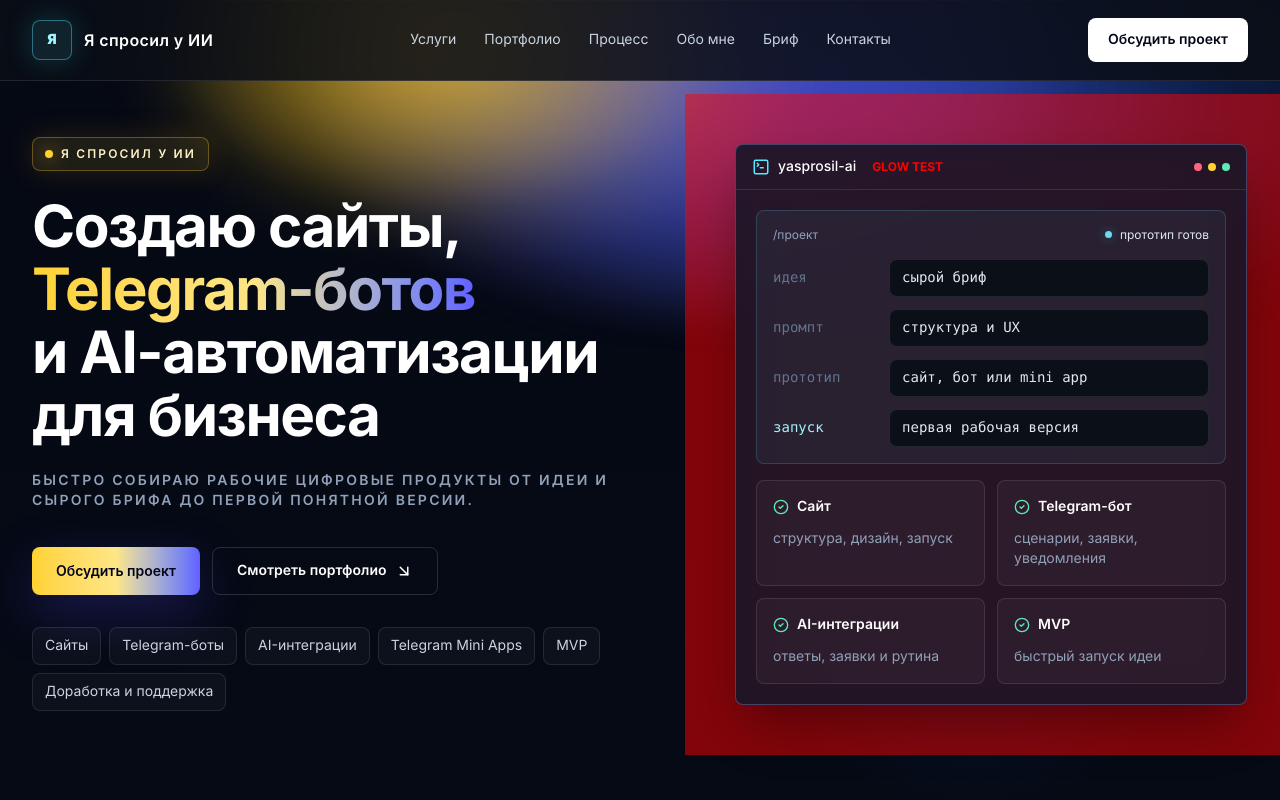
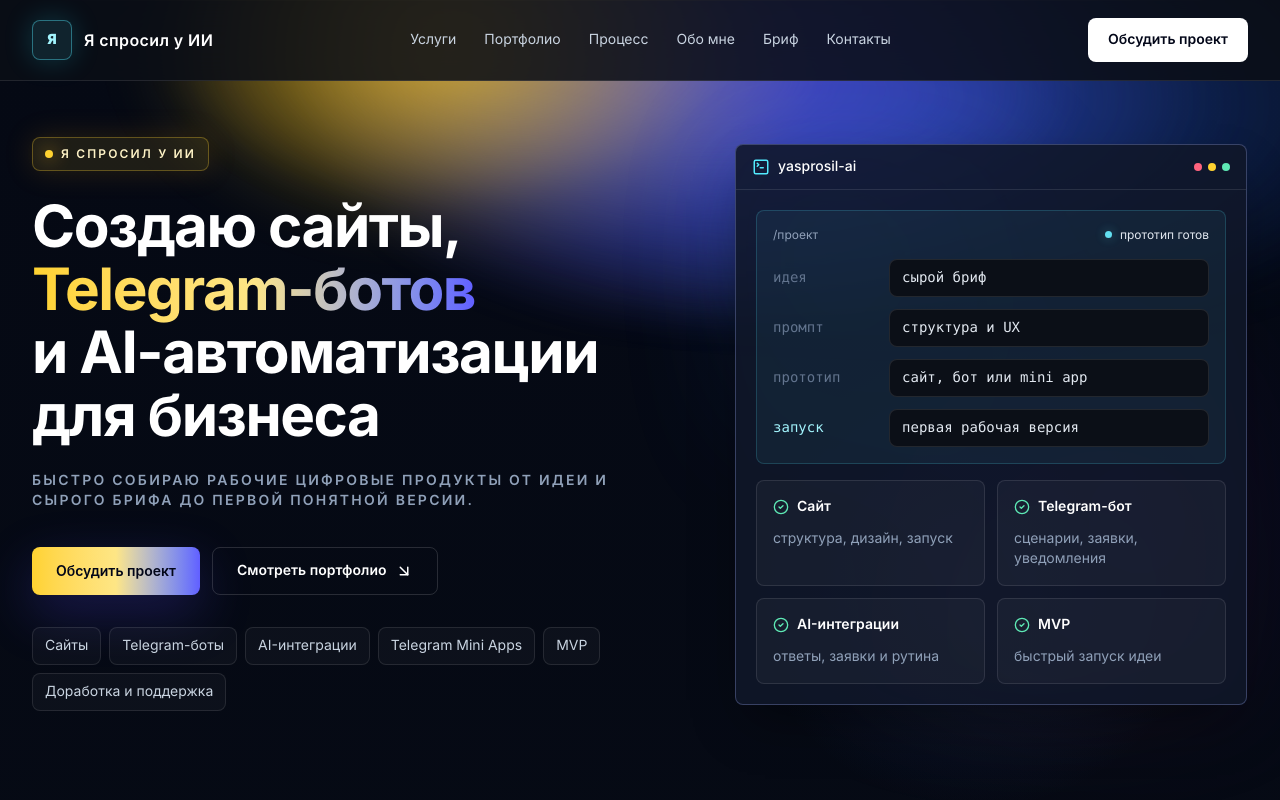
Before and after one commit to yasprosil-ai/portfolio-site, a Next.js app: page / in a window 1280 px wide. Shown: the top 800 px of the page. Built offline with nearby package versions, Linux system fonts and the light colour scheme.

Commit message:
replace hero glow debug with final aura

```diff
--- a/app/globals.css
+++ b/app/globals.css
@@ -113,16 +113,19 @@ section[id] {
   animation-delay: 3090ms, 3340ms;
 }
 
-.heroGlowDebug {
+.heroGlow {
+  position: absolute;
+  inset: -45px;
+  z-index: 0;
   pointer-events: none;
-  opacity: 0.52;
+  border-radius: 36px;
   background:
-    radial-gradient(circle at 30% 30%, rgba(59, 130, 246, 0.82), transparent 34%),
-    radial-gradient(circle at 68% 38%, rgba(147, 51, 234, 0.5), transparent 44%),
-    radial-gradient(circle at 72% 72%, rgba(103, 232, 249, 0.38), transparent 36%),
-    radial-gradient(circle at 34% 72%, rgba(250, 204, 21, 0.24), transparent 28%);
-  filter: blur(68px);
-  animation: hero-visual-glow-breathe 8s ease-in-out infinite alternate;
+    radial-gradient(circle at 25% 25%, rgba(59, 130, 246, 0.38), transparent 42%),
+    radial-gradient(circle at 75% 65%, rgba(147, 51, 234, 0.28), transparent 48%),
+    radial-gradient(circle at 55% 85%, rgba(245, 158, 11, 0.16), transparent 42%);
+  filter: blur(48px);
+  opacity: 0.38;
+  animation: heroGlowBreath 8s ease-in-out infinite alternate;
 }
 
 .reveal-card {
@@ -250,15 +253,13 @@ section[id] {
   }
 }
 
-@keyframes hero-visual-glow-breathe {
+@keyframes heroGlowBreath {
   from {
     opacity: 0.42;
-    background-position: 0% 0%, 50% 50%, 100% 100%, 30% 70%;
   }
 
   to {
-    opacity: 0.58;
-    background-position: 4% 4%, 52% 46%, 96% 92%, 34% 66%;
+    opacity: 0.26;
   }
 }
 
@@ -386,7 +387,7 @@ section[id] {
   .hero-step-text,
   .hero-status-final,
   .hero-status-dot,
-  .heroGlowDebug {
+  .heroGlow {
     opacity: 1 !important;
     transform: none !important;
     animation: none !important;
--- a/components/Hero.jsx
+++ b/components/Hero.jsx
@@ -75,17 +75,7 @@ export default function Hero() {
           className="hero-reveal relative isolate mx-auto w-full min-w-0 max-w-full overflow-visible sm:max-w-[32rem] lg:ml-auto"
           style={{ "--hero-delay": "560ms" }}
         >
-          <div
-            aria-hidden="true"
-            style={{
-              position: "absolute",
-              inset: "-50px",
-              background: "red",
-              opacity: 0.5,
-              zIndex: 0,
-              pointerEvents: "none",
-            }}
-          />
+          <div className="heroGlow" aria-hidden="true" />
           <div
             className="overflow-hidden rounded-lg border border-indigo-300/28 bg-[#10172A]/88 shadow-2xl shadow-black/40 backdrop-blur-xl"
             style={{
@@ -97,16 +87,6 @@ export default function Hero() {
               <div className="flex items-center gap-2 text-sm font-medium text-white">
                 <TerminalSquare size={18} className="text-cyan-300" />
                 yasprosil-ai
-                <span
-                  style={{
-                    color: "red",
-                    fontSize: "12px",
-                    fontWeight: 700,
-                    marginLeft: "8px",
-                  }}
-                >
-                  GLOW TEST
-                </span>
               </div>
               <div className="flex gap-1.5">
                 <span className="size-2 rounded-full bg-rose-400" />
```
